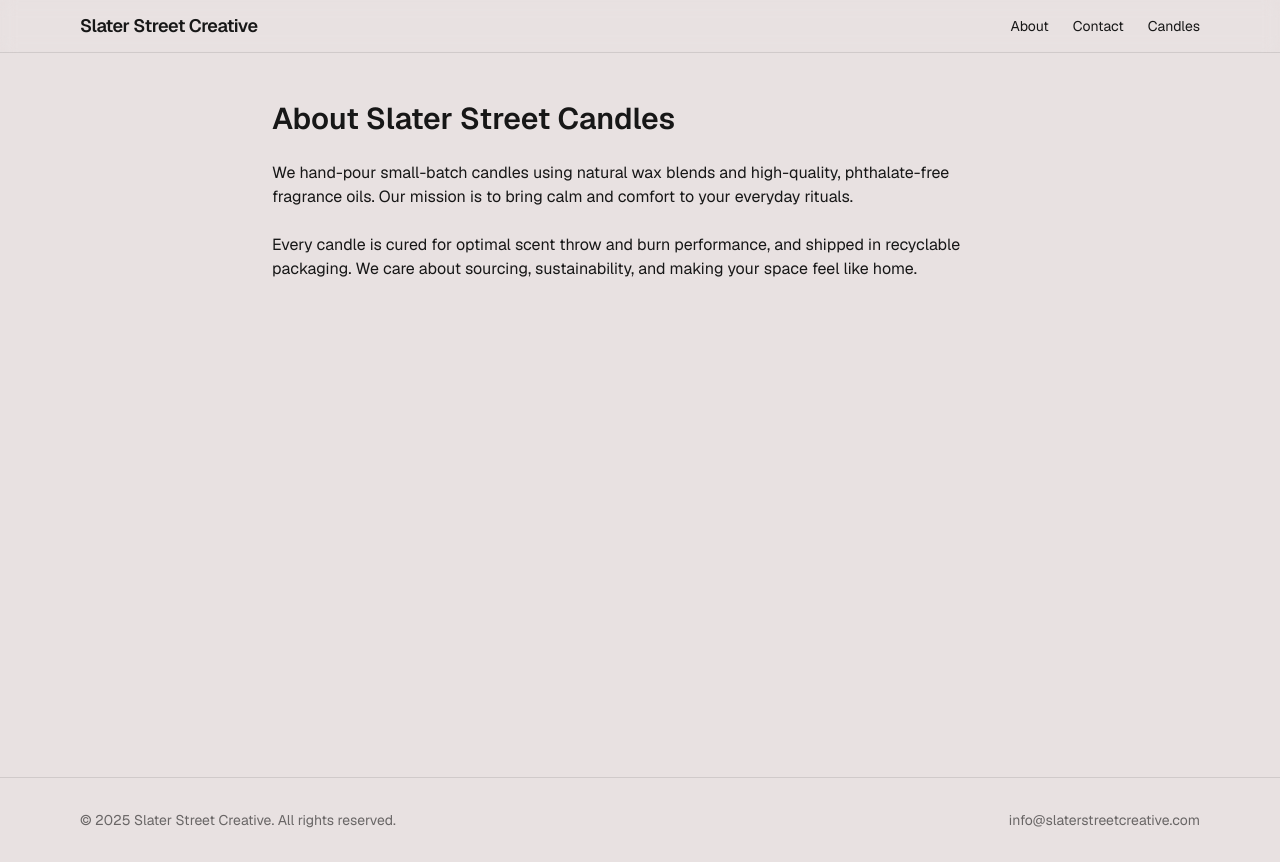
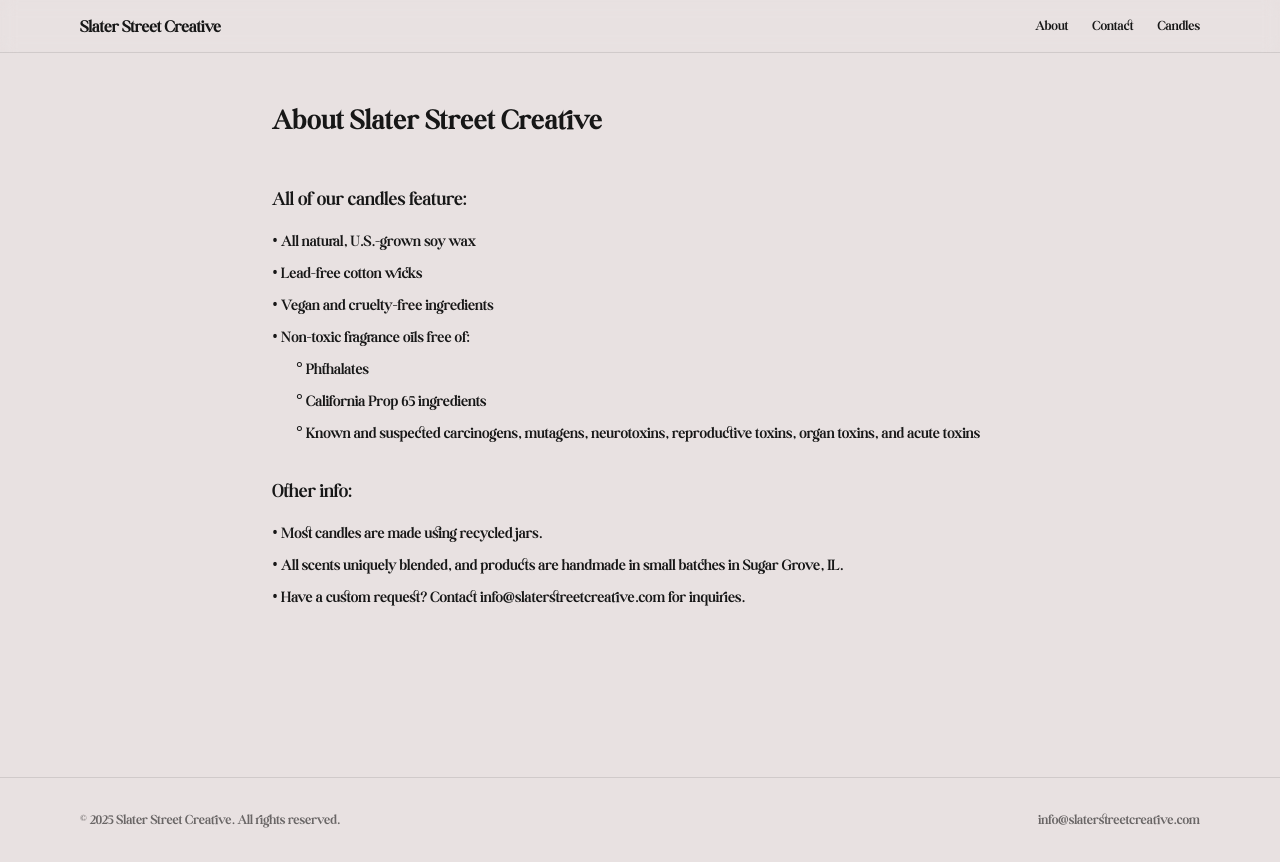
Before and after one commit to zzboncak/slater-street-creative, a Next.js app: page /about in a window 1280 px wide. Built offline with nearby package versions, Linux system fonts and the light colour scheme; no server answers.

Commit message:
Imported main fonts

```diff
--- a/src/app/about/page.tsx
+++ b/src/app/about/page.tsx
@@ -3,15 +3,34 @@ export const metadata = { title: "About" };
 export default function AboutPage() {
   return (
     <div className="mx-auto max-w-3xl px-4 py-12 space-y-6">
-      <h1 className="text-3xl font-semibold">About Slater Street Candles</h1>
-      <p>
-        We hand-pour small-batch candles using natural wax blends and high-quality, phthalate-free fragrance oils.
-        Our mission is to bring calm and comfort to your everyday rituals.
-      </p>
-      <p>
-        Every candle is cured for optimal scent throw and burn performance, and shipped in recyclable packaging.
-        We care about sourcing, sustainability, and making your space feel like home.
-      </p>
+      <h1 className="text-3xl font-semibold mb-12">About Slater Street Creative</h1>
+
+      <div className="space-y-8">
+        <section>
+          <h2 className="text-xl font-medium mb-4">All of our candles feature:</h2>
+          <ul className="space-y-2">
+            <li>• All natural, U.S.-grown soy wax</li>
+            <li>• Lead-free cotton wicks</li>
+            <li>• Vegan and cruelty-free ingredients</li>
+            <li>• Non-toxic fragrance oils free of:
+              <ul className="ml-6 mt-2 space-y-2">
+                <li>° Phthalates</li>
+                <li>° California Prop 65 ingredients</li>
+                <li>° Known and suspected carcinogens, mutagens, neurotoxins, reproductive toxins, organ toxins, and acute toxins</li>
+              </ul>
+            </li>
+          </ul>
+        </section>
+
+        <section>
+          <h2 className="text-xl font-medium mb-4">Other info:</h2>
+          <ul className="space-y-2">
+            <li>• Most candles are made using recycled jars.</li>
+            <li>• All scents uniquely blended, and products are handmade in small batches in Sugar Grove, IL.</li>
+            <li>• Have a custom request? Contact <a href="mailto:info@slaterstreetcreative.com">info@slaterstreetcreative.com</a> for inquiries.</li>
+          </ul>
+        </section>
+      </div>
     </div>
   );
 }
--- a/src/app/candles/page.tsx
+++ b/src/app/candles/page.tsx
@@ -6,58 +6,58 @@ const CandlesPage = () => {
       <h1 className="text-4xl font-light text-center mb-12">Candle Scent Catalog</h1>
       <div className="space-y-4 text-lg leading-relaxed tracking-wide text-center">
         <p>
-          <span className="font-medium">The Garden</span> — tomato leaf | fresh basil | cucumber
+          <span className="font-bold">The Garden</span> — tomato leaf | fresh basil | cucumber
         </p>
         <p>
-          <span className="font-medium">The Meadow</span> — cut grass | fresh water
+          <span className="font-bold">The Meadow</span> — cut grass | fresh water
         </p>
         <p>
-          <span className="font-medium">The Patio</span> — whiskey | garden mint
+          <span className="font-bold">The Patio</span> — whiskey | garden mint
         </p>
         <p>
-          <span className="font-medium">The Seaside</span> — sea minerals | ozone | coconut water
+          <span className="font-bold">The Seaside</span> — sea minerals | ozone | coconut water
         </p>
         <p>
-          <span className="font-medium">The Harbor</span> — dry gin | cypress | fresh water
+          <span className="font-bold">The Harbor</span> — dry gin | cypress | fresh water
         </p>
         <p>
-          <span className="font-medium">The Library</span> — saffron | cedarwood | leather
+          <span className="font-bold">The Library</span> — saffron | cedarwood | leather
         </p>
         <p>
-          <span className="font-medium">The Grove</span> — oranges | lemon peel | agave
+          <span className="font-bold">The Grove</span> — oranges | lemon peel | agave
         </p>
         <p>
-          <span className="font-medium">The Treehouse</span> — lemon verbena | smoked oud
+          <span className="font-bold">The Treehouse</span> — lemon verbena | smoked oud
         </p>
         <p>
-          <span className="font-medium">The Lake</span> — fresh pine | rain water
+          <span className="font-bold">The Lake</span> — fresh pine | rain water
         </p>
         <p>
-          <span className="font-medium">The Fireside</span> — smoked cedar | amber | vanilla
+          <span className="font-bold">The Fireside</span> — smoked cedar | amber | vanilla
         </p>
         <p>
-          <span className="font-medium">The Woods</span> — sandalwood | cedar | leather
+          <span className="font-bold">The Woods</span> — sandalwood | cedar | leather
         </p>
         <p>
-          <span className="font-medium">The Forest</span> — fraser fir | amber | cedar
+          <span className="font-bold">The Forest</span> — fraser fir | amber | cedar
         </p>
         <p>
-          <span className="font-medium">The Market</span> — peppercorn | coriander | chamomile
+          <span className="font-bold">The Market</span> — peppercorn | coriander | chamomile
         </p>
         <p>
-          <span className="font-medium">The Cabin</span> — sandalwood | palo santo | cedar
+          <span className="font-bold">The Cabin</span> — sandalwood | palo santo | cedar
         </p>
         <p>
-          <span className="font-medium">The Lodge</span> — pine | moss | cypress
+          <span className="font-bold">The Lodge</span> — pine | moss | cypress
         </p>
         <p>
-          <span className="font-medium">The Trail</span> — fallen leaves | palo santo | sandalwood
+          <span className="font-bold">The Trail</span> — fallen leaves | palo santo | sandalwood
         </p>
         <p>
-          <span className="font-medium">The North</span> — apple | evergreen | cinnamon
+          <span className="font-bold">The North</span> — apple | evergreen | cinnamon
         </p>
         <p>
-          <span className="font-medium">The Hearth</span> — sweet tobacco | smoked oud
+          <span className="font-bold">The Hearth</span> — sweet tobacco | smoked oud
         </p>
       </div>
     </div>
--- a/src/app/globals.css
+++ b/src/app/globals.css
@@ -1,4 +1,20 @@
 @import "tailwindcss";
+
+@font-face {
+  font-family: 'Boston Angel';
+  src: url('./fonts/Boston Angel Regular.ttf') format('truetype');
+  font-weight: 400;
+  font-style: normal;
+  font-display: swap;
+}
+
+@font-face {
+  font-family: 'Boston Angel';
+  src: url('./fonts/Boston Angel Bold.otf') format('truetype');
+  font-weight: 700;
+  font-style: normal;
+  font-display: swap;
+}
 
 :root {
   --background: #e8e1e1;
@@ -24,7 +40,7 @@
 body {
   background: var(--background);
   color: var(--foreground);
-  font-family: var(--font-geist-sans), ui-sans-serif, system-ui, -apple-system, Segoe UI, Roboto, Noto Sans, Ubuntu, Cantarell, Helvetica Neue, Arial, "Apple Color Emoji", "Segoe UI Emoji";
+  font-family: 'Boston Angel', ui-sans-serif, system-ui, -apple-system, Segoe UI, Roboto, Noto Sans, Ubuntu, Cantarell, Helvetica Neue, Arial, "Apple Color Emoji", "Segoe UI Emoji";
 }
 
 .text-muted-foreground { color: var(--color-muted-foreground); }
--- a/src/app/page.tsx
+++ b/src/app/page.tsx
@@ -26,6 +26,7 @@ export default function Home() {
           </div> */}
           <div className="mx-auto max-w-6xl px-4 py-28 text-center">
             <h1 className="text-4xl md:text-6xl font-semibold tracking-tight">
+              {/** the "Creative" word should be in the "Holiday" font */}
               Slater Street Creative
             </h1>
             <div className="mt-8 flex items-center justify-center gap-4">
```
Also changed, not shown: src/app/fonts/Boston Angel Bold.otf (added), src/app/fonts/Boston Angel Regular.ttf (added).
